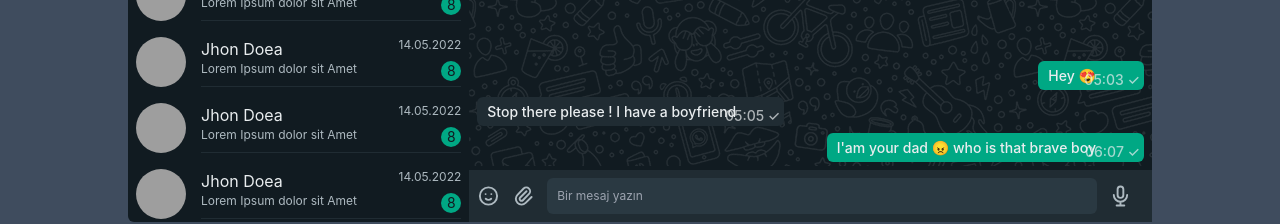
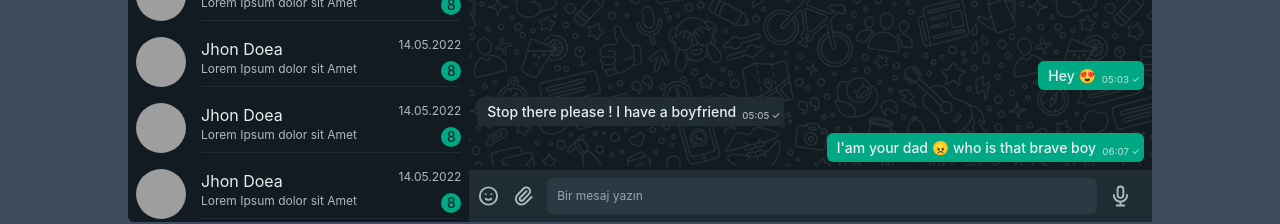
Before and after one commit to TopGuru777/whatsapp-telegram-next.s, a Next.js app: page /whatsapp in a window 1280 px wide. Shown: the part 508-732 px from the top of the page. Built offline with nearby package versions, Linux system fonts and the light colour scheme; grey boxes are pictures that could not be loaded.

Commit message:
font size condig added and some refactor

```diff
--- a/src/pages/whatsapp/components/ChatCard.js
+++ b/src/pages/whatsapp/components/ChatCard.js
@@ -1,4 +1,4 @@
-export const ChatCard = (props) => {
+const ChatCard = (props) => {
   const { data } = props;
   return (
     <div className="grid grid-cols-5 p-2 cursor-pointer hover:bg-wp-secondary-300">
--- a/styles/globals.css
+++ b/styles/globals.css
@@ -20,10 +20,10 @@ a {
   box-sizing: border-box;
 }
 
-.chat-list::-webkit-scrollbar {
+::-webkit-scrollbar {
   width: 10px;
 }
-.chat-list::-webkit-scrollbar-thumb {
+::-webkit-scrollbar-thumb {
   background: #374045;
 }
 
--- a/tailwind.config.js
+++ b/tailwind.config.js
@@ -5,6 +5,9 @@ module.exports = {
   ],
   theme: {
     extend: {
+      fontSize: {
+        'xxs': '.6rem',
+      },
       keyframes: {
         wiggleScale: {
           '0%, 100%': {
```
